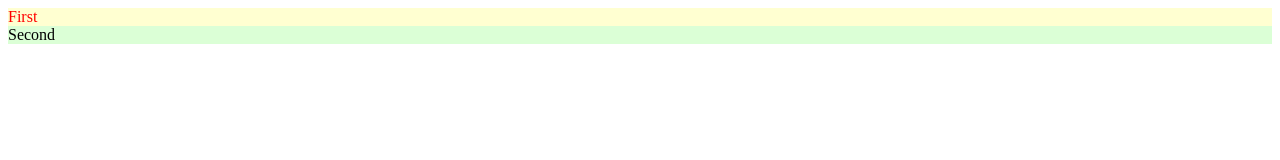
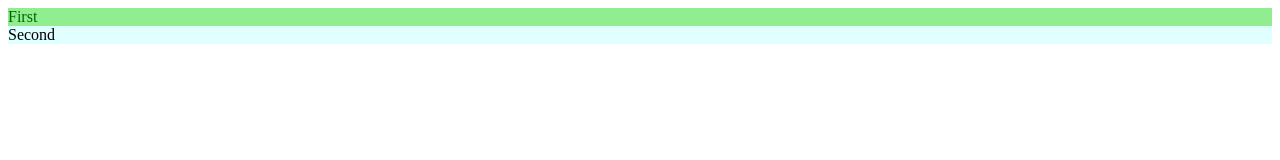
Before and after one commit to adityxrajj/Learning-Web-Development, a plain HTML site: page Lecture_09/index.html in a window 1280 px wide. Drawn offline with Linux system fonts and the light colour scheme.

Commit message:
Add files via upload

```diff
--- a/Lecture_09/style.css
+++ b/Lecture_09/style.css
@@ -1,12 +1,11 @@
 .red {
-    color: rgb(255, 0, 0);
+    color: darkgreen;
 }
 
 .bg-yellow {
-    background-color: rgb(255, 255, 209)
+    background-color: lightgreen;
 }
 
-
 #second-div {
-    background-color: rgb(219, 255, 214);
+    background-color: lightcyan
 }
```
Also changed, not shown: Lecture_09/index.html (+3 -0 lines).
